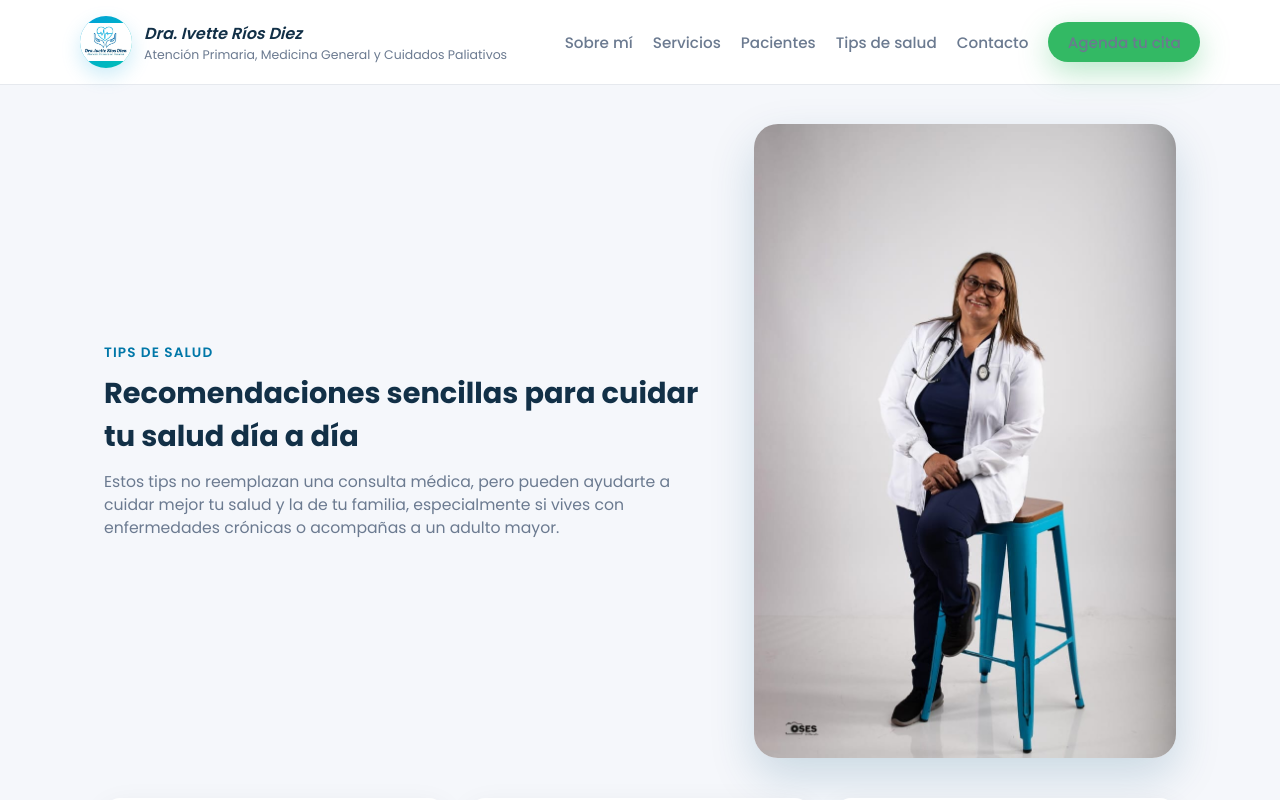
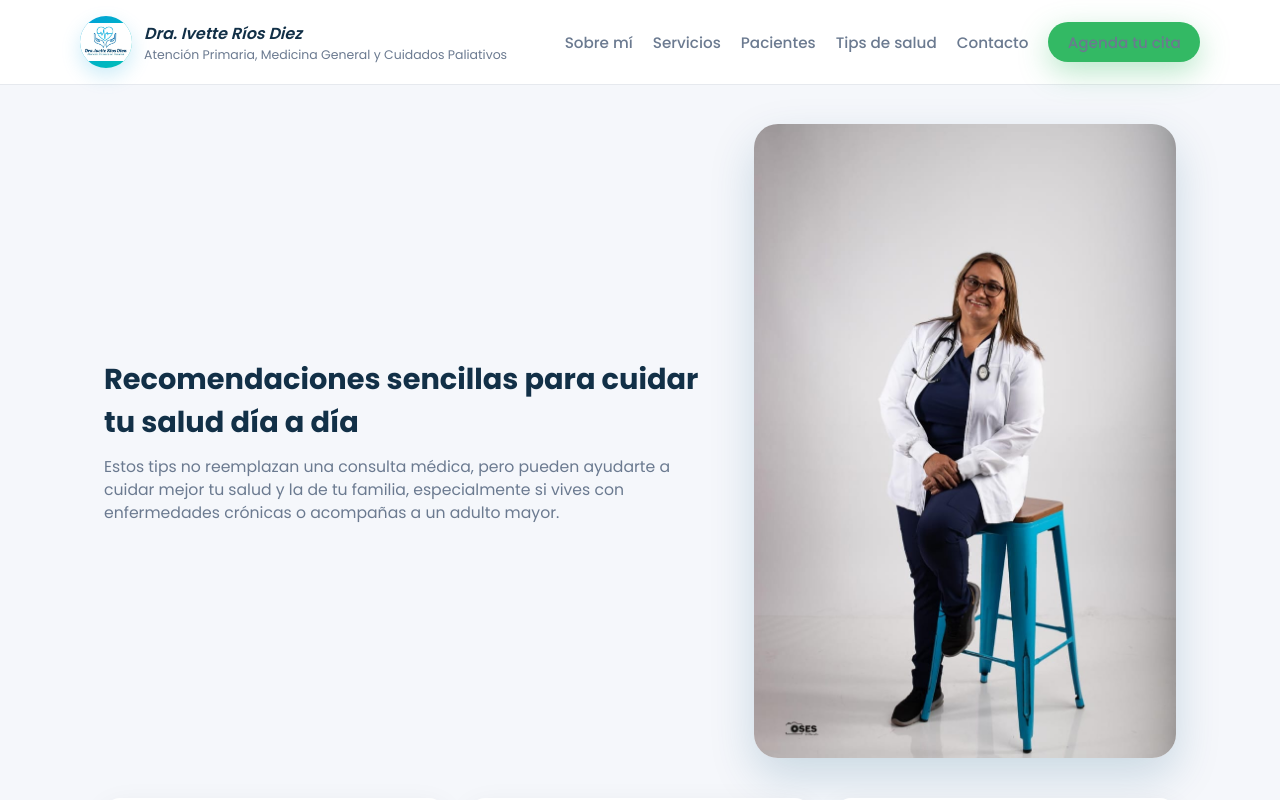
Before and after one commit to lulabtechnology/Dra.-Ivette-Rios-Diez, a Next.js app: page /tips-salud in a window 1280 px wide. Shown: the top 800 px of the page. Built offline with nearby package versions, Linux system fonts and the light colour scheme.

Commit message:
Update page.js

```diff
--- a/app/tips-salud/page.js
+++ b/app/tips-salud/page.js
@@ -9,7 +9,7 @@ export default function TipsSaludPage() {
         {/* Cabecera con imagen destacada para tips médicos */}
         <div className="page-hero-grid">
           <div>
-            <p className="section-kicker">Tips de salud</p>
+            {/* Se eliminó el texto pequeño "Tips de salud" */}
             <h1 className="section-title">
               Recomendaciones sencillas para cuidar tu salud día a día
             </h1>
@@ -21,7 +21,7 @@ export default function TipsSaludPage() {
           </div>
 
           <div className="page-hero-photo">
-            {/* Sube esta imagen a /public/images/dra-ivette-tips-salud-hero.jpg */}
+            {/* /public/images/dra-ivette-tips-salud-hero.jpg */}
             <img
               src="/images/dra-ivette-tips-salud-hero.jpg"
               alt="Paciente revisando recomendaciones de salud junto a su médica"
```
